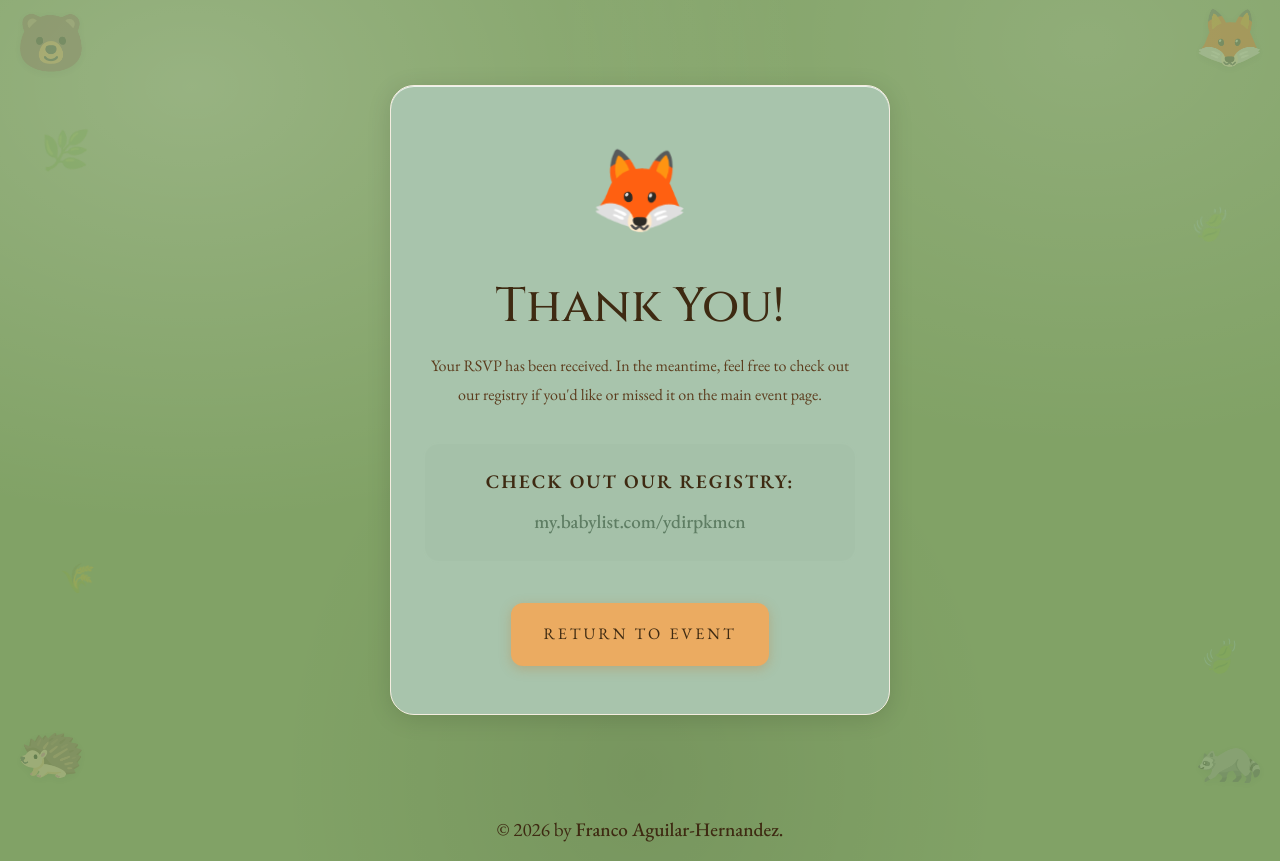
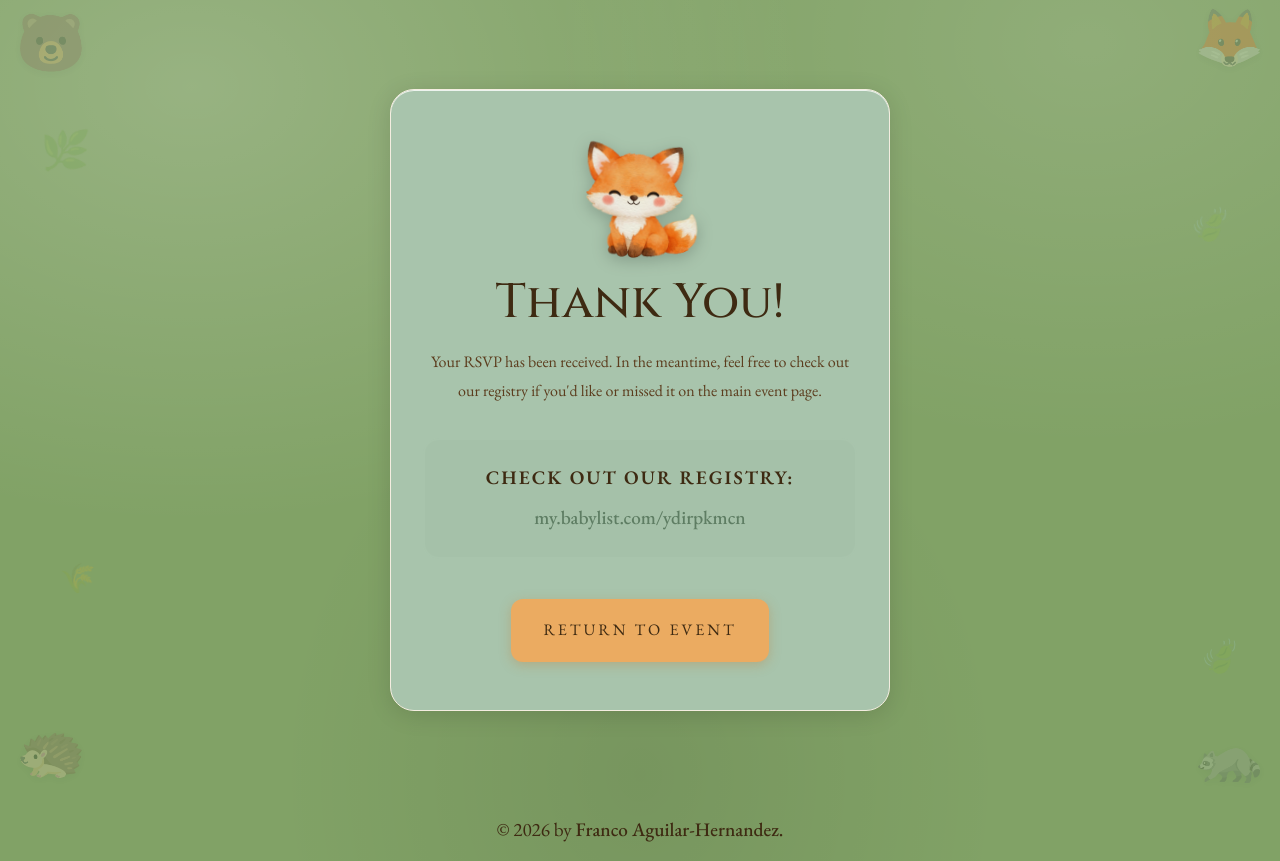
Before and after one commit to fahr-designs/Sortahere, a website: page public/success.html in a window 1280 px wide. Drawn offline with nearby package versions, Linux system fonts and the light colour scheme.

Commit message:
update: changed fox topper image to png image woodland creature.

```diff
--- a/public/style.css
+++ b/public/style.css
@@ -162,9 +162,14 @@ body {
 .fox-topper {
   font-size: 4rem;
   margin-bottom: 0.5rem;
-  display: block;
   filter: drop-shadow(0 4px 8px rgba(0, 0, 0, 0.2));
   animation: foxBounce 3s ease-in-out infinite;
+}
+
+.fox-topper img {
+  width: 128px;
+  height: auto;
+  margin: 0 auto;
 }
 
 @keyframes foxBounce {
@@ -414,12 +419,12 @@ body {
   width: 100%;
 }
 
-.success-creature {
+/* .success-creature {
   font-size: 5rem;
   display: block;
   margin-bottom: 1.5rem;
   animation: foxBounce 3s ease-in-out infinite;
-}
+} */
 
 .success-title {
   font-family: var(--font-cinzel);
--- a/public/success.html
+++ b/public/success.html
@@ -33,7 +33,9 @@
 
 	<div class="success-container">
 		<div class="success-card">
-			<div class="success-creature">🦊</div>
+			<div class="fox-topper" aria-hidden="true">
+				<img src="/assets/images/fox.png" alt="Cute Fox">
+			</div>
 
 			<h1 class="success-title">Thank You!</h1>
 
```
Also changed, not shown: public/index.html (+3 -1 lines).
